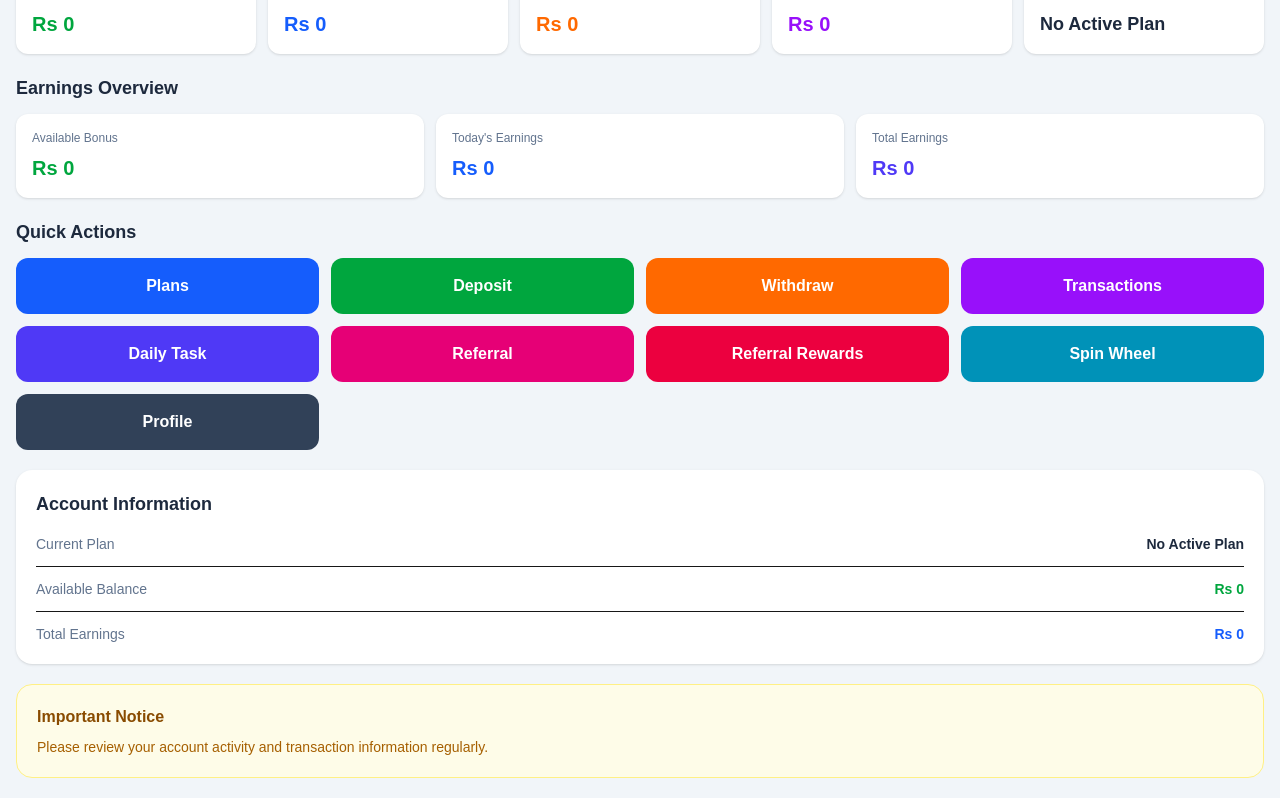
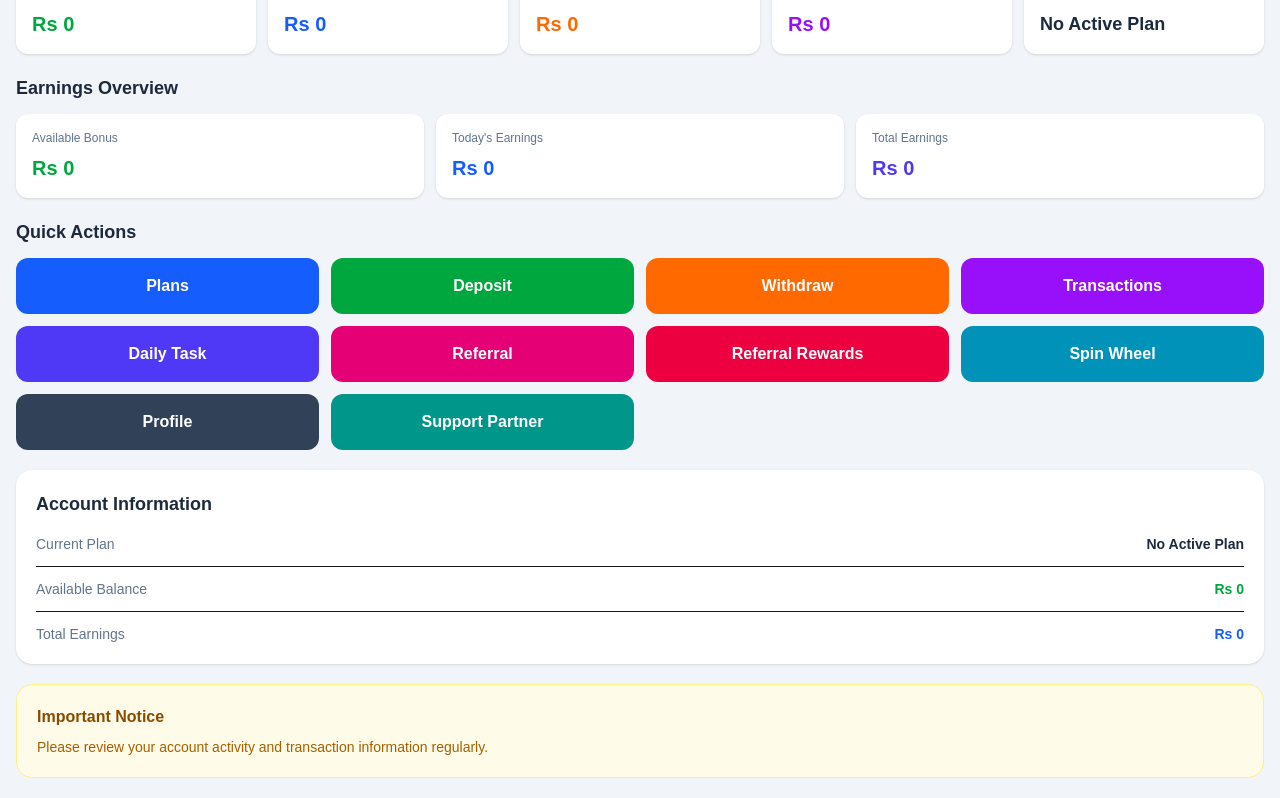
Before and after one commit to balochkhan788/bright-future, a Next.js app: page /dashboard in a window 1280 px wide. Shown: the part 557-1355 px from the top of the page. Built offline with nearby package versions, Linux system fonts and the light colour scheme; no server answers.

Commit message:
Add Support Partner button

```diff
--- a/app/dashboard/page.tsx
+++ b/app/dashboard/page.tsx
@@ -433,6 +433,13 @@ export default function Dashboard() {
               Profile
             </Link>
 
+            <Link
+              href="/support-partner"
+              className="bg-teal-600 text-white rounded-xl p-4 text-center font-semibold"
+            >
+              Support Partner
+            </Link>
+
           </div>
 
         </section>
```
